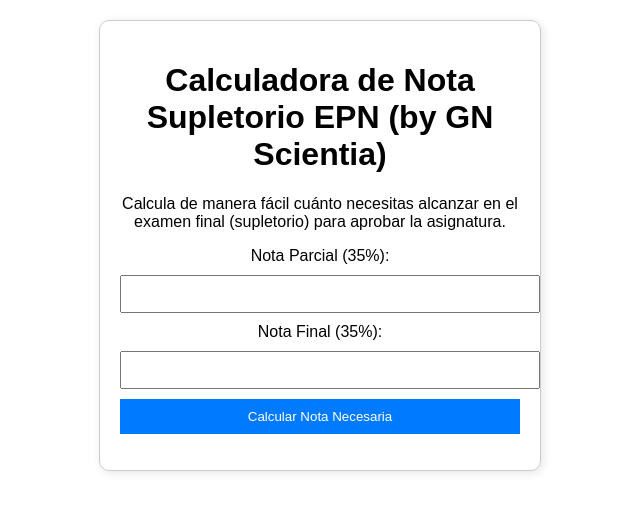
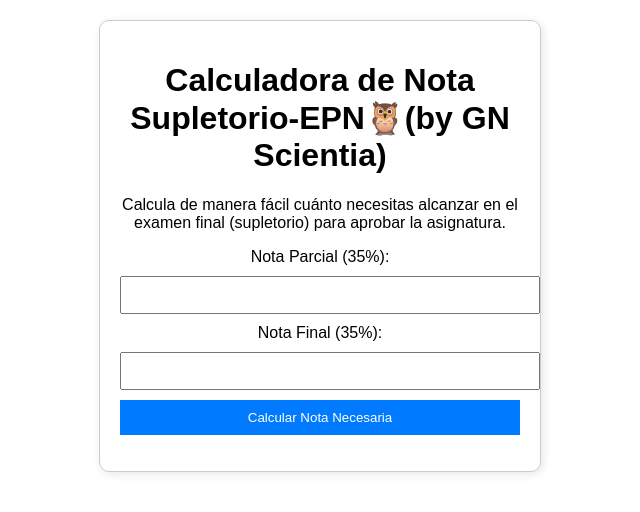
Before and after one commit to GNScientia/calculadora-supletorio-epn, a plain HTML site: page index.html in a window 1280 px wide. Shown: the whole page, without its empty margins (320-960 px from the left). Drawn offline with Linux system fonts and the light colour scheme.

Commit message:
Update index.html

```diff
--- a/index.html
+++ b/index.html
@@ -8,7 +8,7 @@
 </head>
 <body>
     <div class="container">
-        <h1>Calculadora de Nota Supletorio EPN (by GN Scientia)</h1>
+        <h1>Calculadora de Nota Supletorio-EPN🦉(by GN Scientia)</h1>
         <p class="descripcion">Calcula de manera fácil cuánto necesitas alcanzar en el examen final (supletorio) para aprobar la asignatura.</p>
 
         <label for="notaParcial">Nota Parcial (35%):</label>
```
